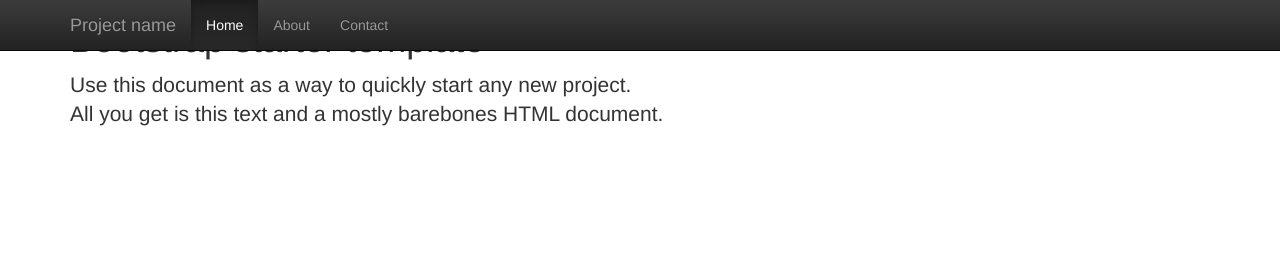
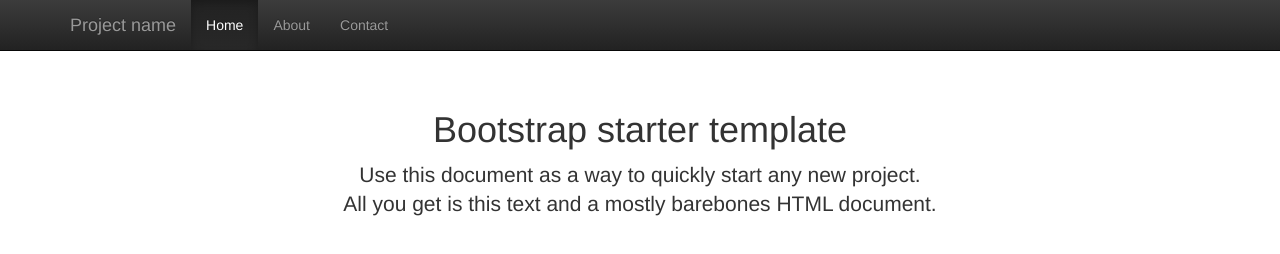
Before and after one commit to indoorpanda/indoorpanda.github.io, a plain HTML site: page index.html in a window 1280 px wide. Drawn offline with nearby package versions, Linux system fonts and the light colour scheme.

Commit message:
stylesheet

```diff
--- /dev/null
+++ b/css/style.css
@@ -0,0 +1,7 @@
+body {
+    padding-top: 50px;
+}
+.starter-template {
+    padding: 40px 15px;
+    text-align: center;
+}
--- a/index.html
+++ b/index.html
@@ -15,6 +15,7 @@
 
     <!-- Custom styles for this template -->
     <link href="css/bootstrap-theme.min.css" rel="stylesheet">
+    <link href="css/style.css" rel="stylesheet">
 
     <!-- Just for debugging purposes. Don't actually copy this line! -->
     <!--[if lt IE 9]><script src="../../assets/js/ie8-responsive-file-warning.js"></script><![endif]-->
```
